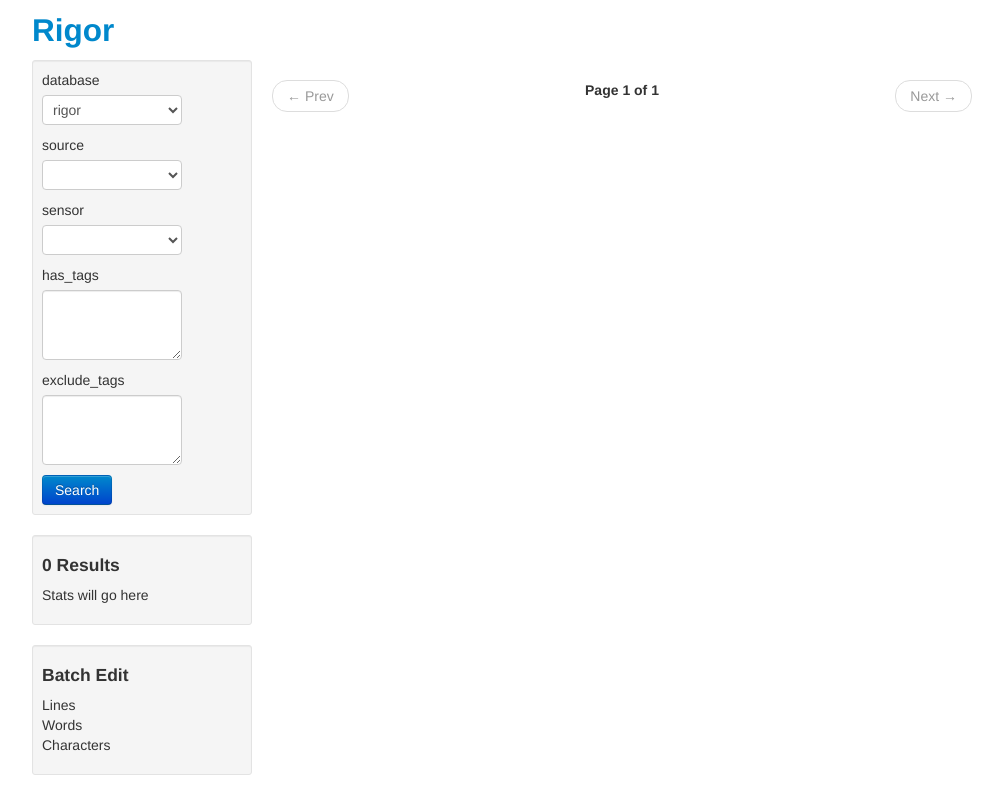
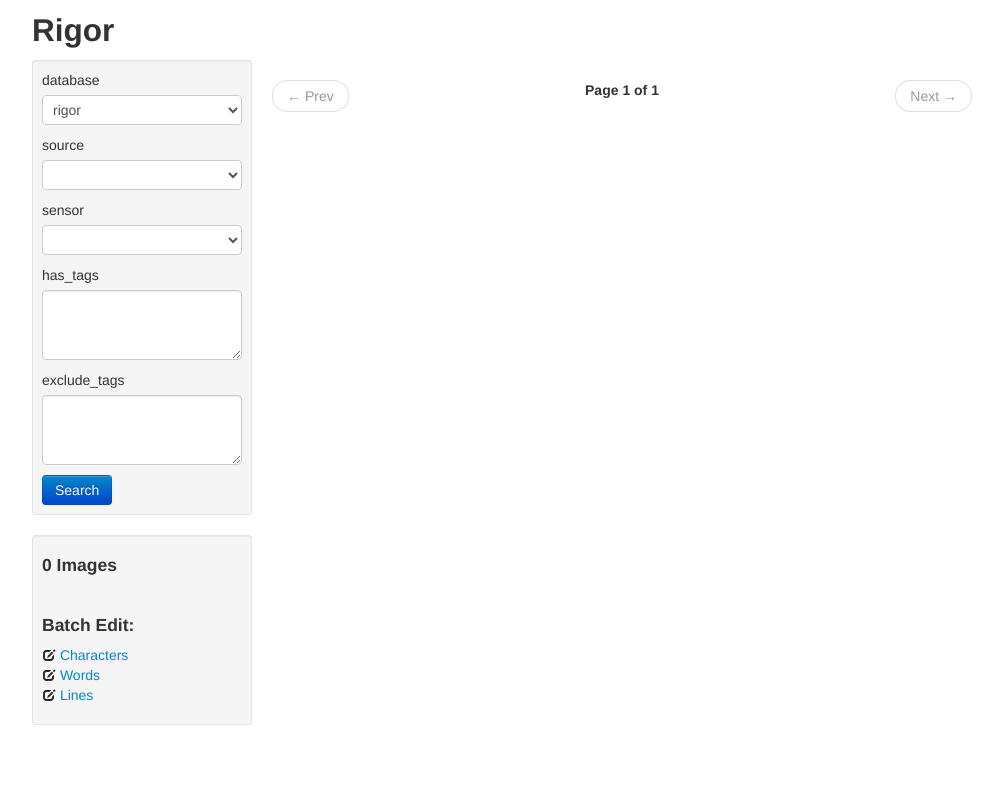
Before and after one commit to amazon-archives/rigor-webapp, a Flask app: page / in a window 1280 px wide. Shown: the whole page, without its empty margins (138-1141 px from the left). Run offline with Flask 2, Linux system fonts and the light colour scheme; data that the repository does not hold is empty; some libraries are stand-ins or nearby versions.

Commit message:
Improve appearance of css and template

```diff
--- a/static/css/rigor.css
+++ b/static/css/rigor.css
@@ -7,5 +7,9 @@
 
 .no-bottom-margin {margin-bottom: 0px;}
 
+//.thumbnail-height-fix {height:500px;}
 
-//.thumbnail-height-fix {height:500px;}
+.black-link {color: rgb(51,51,51);}
+
+.rigor-sidebar-form-element {width:200px;}
+.rigor-sidebar-form-element2 {width:186px;}
--- a/templates/browse.html
+++ b/templates/browse.html
@@ -16,7 +16,7 @@
     <div class="row">
         <div class="span12">
 
-            <h2><a href="#" ng-click="switchToThumbView()"> Rigor </a></h2>
+            <h2><a href="#" ng-click="switchToThumbView()" class="black-link"> Rigor </a></h2>
 
         </div>
     </div>
@@ -27,50 +27,44 @@
             <div class="well well-small">
                 <form ng-submit="clickSearchButton()" class="no-bottom-margin">
                     <label>database</label>
-                    <select class="span2" ng-model="query.database_name">
+                    <select class='rigor-sidebar-form-element' ng-model="query.database_name">
                         <option ng-repeat="dbname in search_form.database_names">(( dbname ))</option>
                     </select>
 
                     <label>source</label>
-                    <select class="span2" ng-model="query.source">
+                    <select class="rigor-sidebar-form-element" ng-model="query.source">
                         <option ng-repeat="source in search_form.sources">(( source ))</option>
                     </select>
 
                     <label>sensor</label>
-                    <select class="span2" ng-model="query.sensor">
+                    <select class="rigor-sidebar-form-element" ng-model="query.sensor">
                         <option ng-repeat="sensor in search_form.sensors">(( sensor ))</option>
                     </select>
 
                     <label>has_tags</label>
-                    <!--<input type="text" class="span2" ng-model="query.exclude_tags">-->
-                    <textarea rows=3 class="span2" ng-model="query.has_tags"></textarea>
+                    <!--<input type="text" class="rigor-sidebar-form-element" ng-model="query.exclude_tags">-->
+                    <textarea rows=3 class="rigor-sidebar-form-element2" ng-model="query.has_tags"></textarea>
 
                     <label>exclude_tags</label>
-                    <textarea rows=3 class="span2" ng-model="query.excludet_tags"></textarea>
+                    <textarea rows=3 class="rigor-sidebar-form-element2" ng-model="query.excludet_tags"></textarea>
 
                     <div class="btn-group">
                         <!--<a href="#" ng-click="clickClearButton()" class="btn">Clear</a>-->
-                        <button type="submit" class="btn btn-primary">Search</button>
+                        <button type="submit" class="btn btn-primary"> Search </button>
                     </div>
                 </form>
             </div>
 
-            <!-- RESULT STATS -->
+            <!-- RESULT STATS & BATCH EDIT-->
             <div class="well well-small">
-                <h4> (( search_results.full_count )) Results </h4>
-                <p>
-                    Stats will go here
-                </p>
-            </div>
-
-            <!-- BATCH EDIT -->
-            <div class="well well-small">
-                <h4> Batch Edit </h4>
-                <p>
-                    Lines <br>
-                    Words <br>
-                    Characters
-                </p>
+                <h4> (( search_results.full_count )) Images </h4>
+                <p>&nbsp;</p>
+                <h4> Batch Edit:  </h4>
+                <ul class='unstyled'>
+                    <li><a href=""> <i class="icon-edit"></i> Characters </a></li>
+                    <li><a href=""> <i class="icon-edit"></i> Words </a></li>
+                    <li><a href=""> <i class="icon-edit"></i> Lines </a></li>
+                </ul>
             </div>
         </div>
 
@@ -113,7 +107,7 @@
             <div ng-switch-when="detail">
                 <ul class="pager">
                     <li class="previous">
-                        <a href="#" ng-click="switchToThumbView()">&larr; Back to thumbs</a>
+                    <a href="#" ng-click="switchToThumbView()"><i class="icon-th-large"></i> Back to thumbs</a>
                     </li>
                 </ul>
                 <ul class="pager">
```
